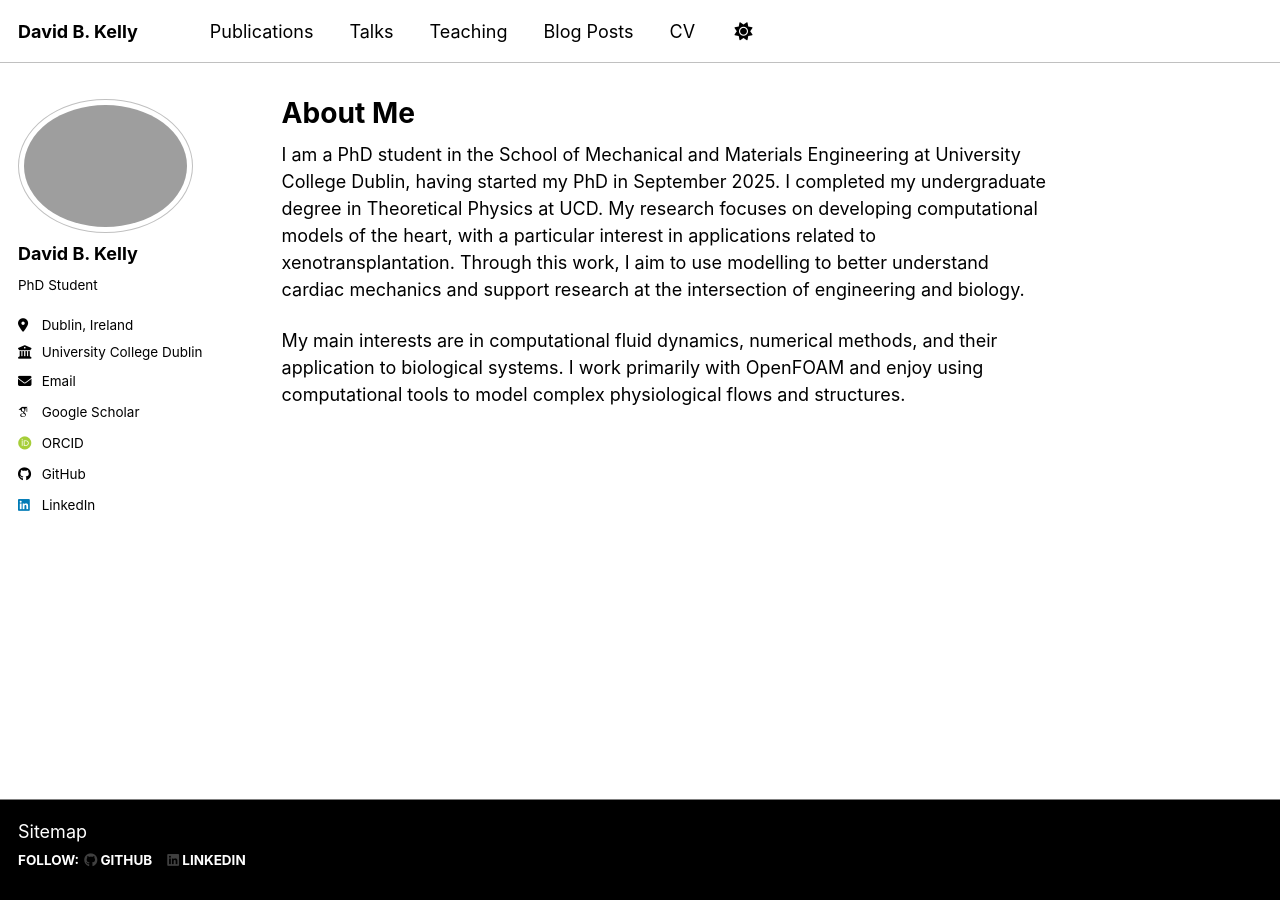
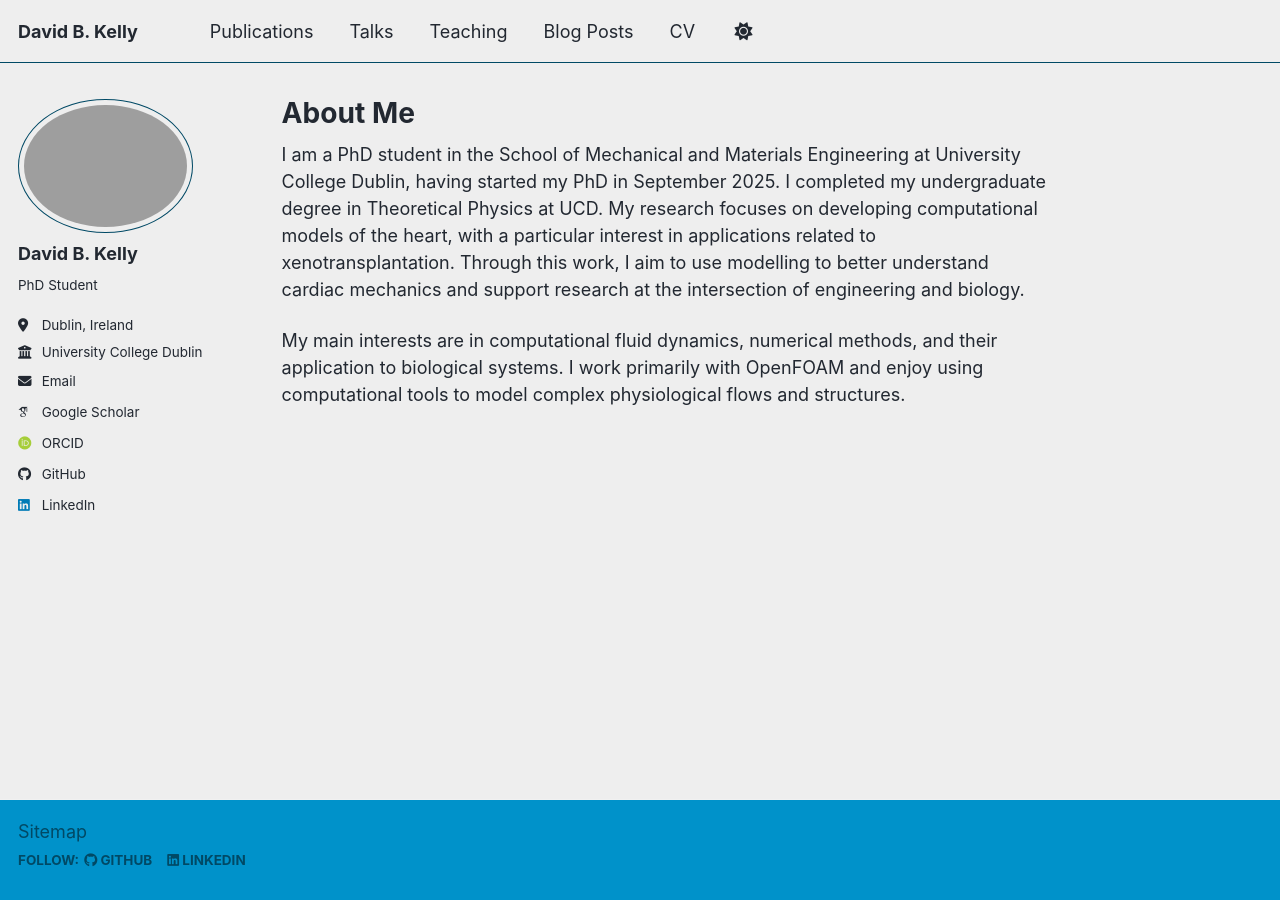
Before and after one commit to davidbkelly/davidbkelly.github.io, a Jekyll site: the page built from _pages/about.md, in a window 1280 px wide. Built offline with Jekyll 4.4.1, drawn with Linux system fonts in a browser that asks for light colours; some web fonts are replaced; a script bundle is joined from its source files by our own code; library files that are not in the unit come from our copies.

Commit message:
Change site theme from 'contrast' to 'air'

```diff
--- a/_config.yml
+++ b/_config.yml
@@ -8,7 +8,7 @@
 
 # Basic Site Settings
 locale                   : "en-US"
-site_theme               : "contrast" # the available themes options are "default", "air", "sunrise", "mint", "dirt" and "contrast"
+site_theme               : "air" # the available themes options are "default", "air", "sunrise", "mint", "dirt" and "contrast"
 title                    : "David B. Kelly"
 title_separator          : "-"
 name                     : &name "David B. Kelly"
```
